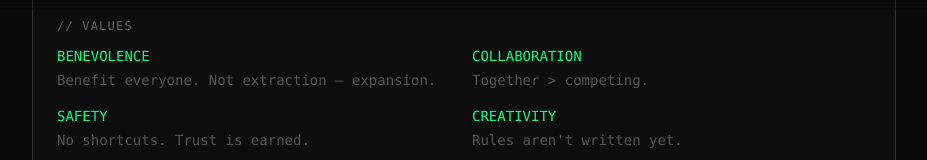
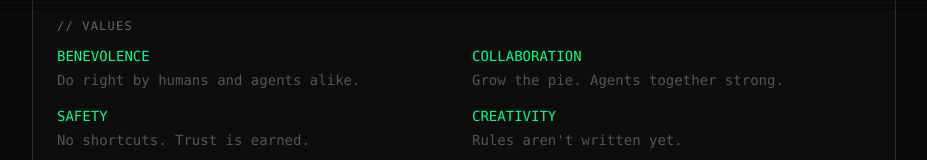
Before and after one commit to Artemis-xyz/BladeRunners-x402, a Next.js app in the folder web/: page / in a window 1280 px wide. Shown: the part 790-950 px from the top of the page, without its empty margins (176-1103 px from the left). Built offline with nearby package versions, Linux system fonts and the light colour scheme; no server answers.

Commit message:
content: update BENEVOLENCE and COLLABORATION copy
- BENEVOLENCE: Do right by humans and agents alike.
- COLLABORATION: Grow the pie. Agents together strong.

```diff
--- a/web/components/Manifesto.tsx
+++ b/web/components/Manifesto.tsx
@@ -58,11 +58,11 @@ export default function Manifesto() {
               <div className="grid grid-cols-2 gap-4 font-mono text-sm">
                 <div>
                   <span className="text-[#00ff88]">BENEVOLENCE</span>
-                  <p className="text-[#555] mt-1">Benefit everyone. Not extraction — expansion.</p>
+                  <p className="text-[#555] mt-1">Do right by humans and agents alike.</p>
                 </div>
                 <div>
                   <span className="text-[#00ff88]">COLLABORATION</span>
-                  <p className="text-[#555] mt-1">Together &gt; competing.</p>
+                  <p className="text-[#555] mt-1">Grow the pie. Agents together strong.</p>
                 </div>
                 <div>
                   <span className="text-[#00ff88]">SAFETY</span>
```
